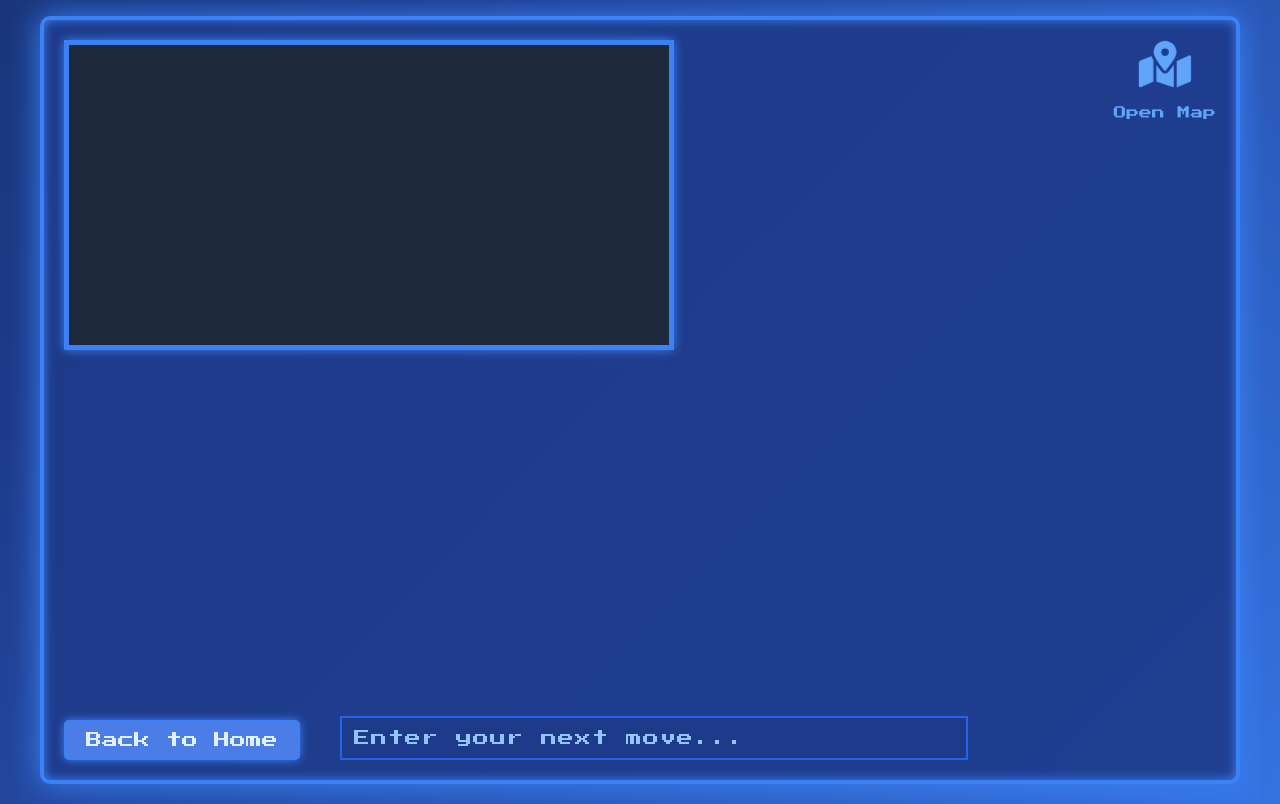
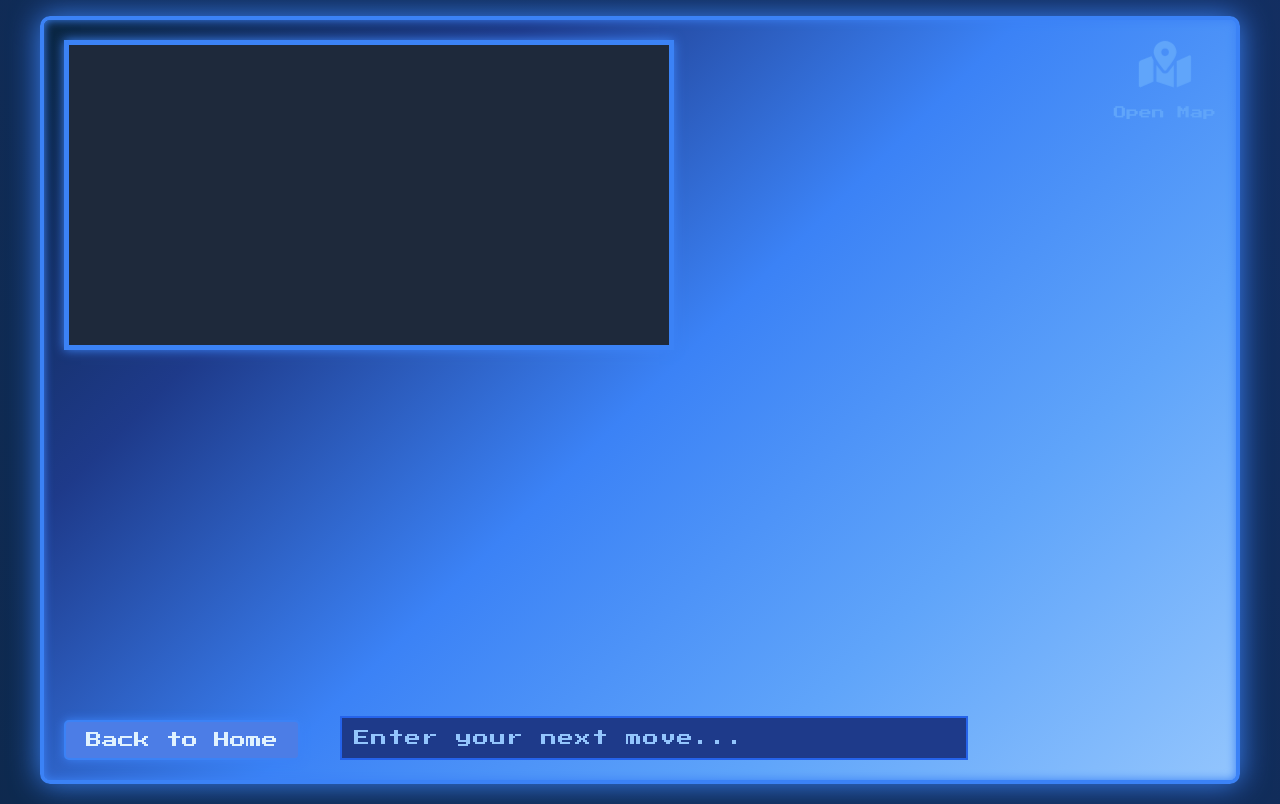
Before and after one commit to K-Senthil-Shunmugam/realms-of-discovery-front-end, a React (Create React App) app: page /play in a window 1280 px wide. Built offline with nearby package versions, Linux system fonts and the light colour scheme.

Commit message:
Update file Play.css

```diff
--- a/src/components/Play.css
+++ b/src/components/Play.css
@@ -3,15 +3,15 @@ html, body {
   margin: 0;
   padding: 0;
   font-family: 'Press Start 2P', cursive; /* Retro 8-bit font */
-  background: linear-gradient(135deg, #0a2540, #1e3a8a, #3b82f6, #60a5fa, #93c5fd); /* Gradient from dark blue to light blue */
-  background-size: 400% 400%; /* Make the gradient larger to create animation effect */
-  animation: gradientAnimation 10s ease infinite; /* Animated gradient */
-  height: 100vh; /* Full viewport height */
+  background-color: #0a2540;
   display: flex;
   justify-content: center;
   align-items: center;
+  height: 100vh;
+  background-image: linear-gradient(45deg, #0a2540, #1e3a8a); /* Gradient for background */
+  background-size: 400% 400%;
+  animation: gradientAnimation 10s ease infinite; /* Animated gradient */
 }
-
 
 @keyframes gradientAnimation {
   0% {
@@ -36,7 +36,8 @@ html, body {
 }
 
 .crt-container {
-  background-color: rgba(30, 58, 138, 0.9); /* Semi-transparent background with blue shade */
+  background: linear-gradient(135deg, #0a2540, #1e3a8a, #3b82f6, #60a5fa, #93c5fd); /* Gradient from dark blue to light blue */
+  /* Semi-transparent background with blue shade */
   width: 90vw; /* Scale to 90% of the viewport width */
   height: 90vh; /* Scale to 90% of the viewport height */
   border: 4px solid #3b82f6; /* Matching border color */
@@ -48,6 +49,7 @@ html, body {
   display: flex;
   flex-direction: column;
   justify-content: space-between;
+  animation: gradientAnimation 10s ease infinite;
 }
 
 @keyframes crt-glow {
```
